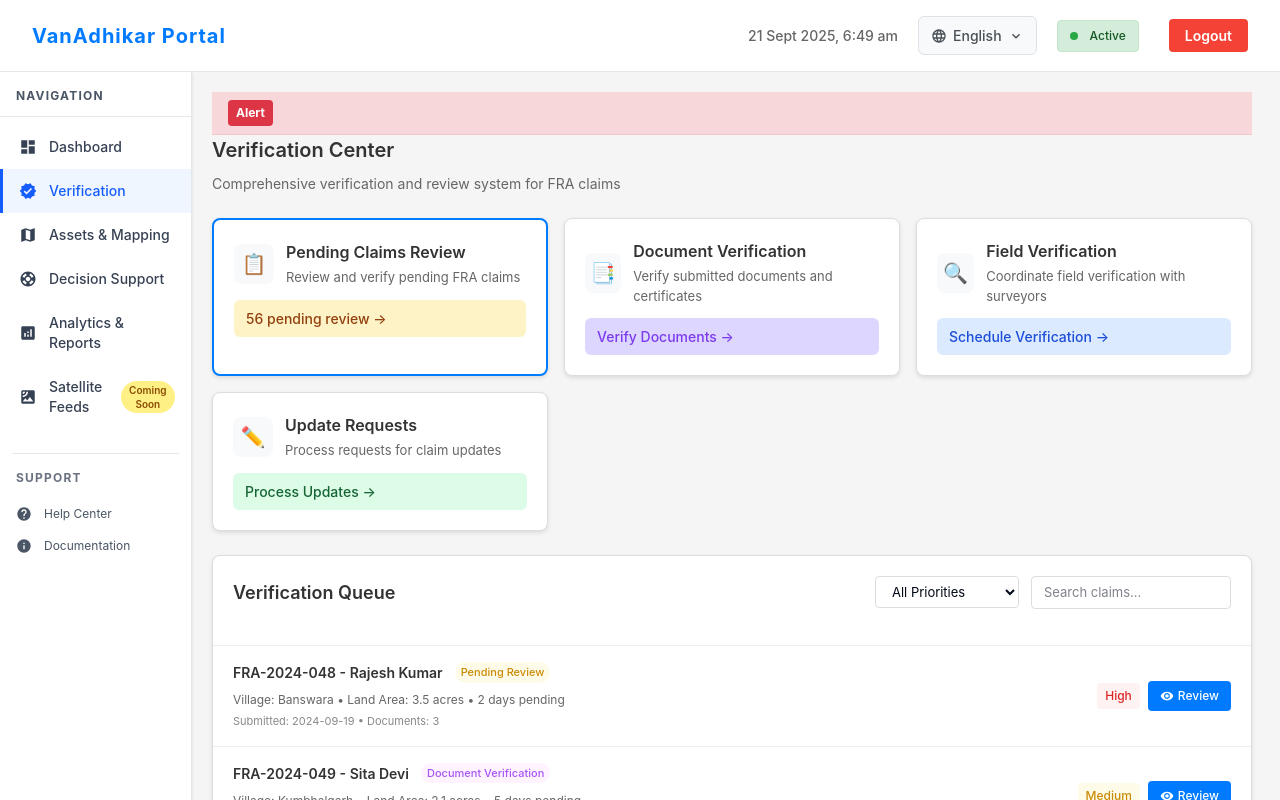
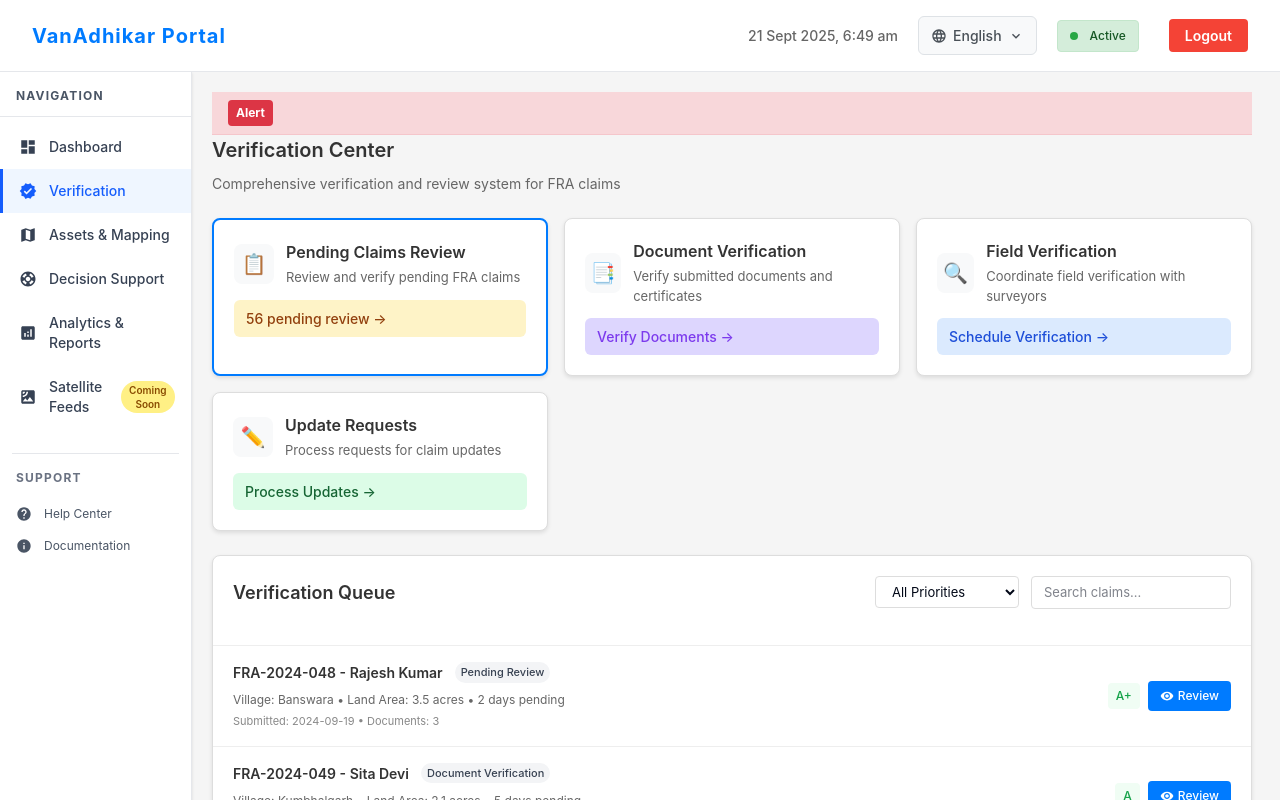
Before and after one commit to Abhaysoft-inc/sih-mvp, a Next.js app: page /dashboard/tehsil in a window 1280 px wide. Both pictures are taken after a click on the element 726 px from the left and 2084 px from the top of the page. Shown: the top 800 px of the page. Built offline with nearby package versions, Linux system fonts and the light colour scheme.

Commit message:
fixed verification thing

```diff
--- a/src/components/VerificationSection.js
+++ b/src/components/VerificationSection.js
@@ -28,7 +28,7 @@ const VerificationSection = ({ stats, ActionCard }) => {
       id: "FRA-2024-048",
       applicant: "Rajesh Kumar",
       village: "Banswara",
-      priority: "High",
+      priority: "A+",
       days: 2,
       landArea: "3.5 acres",
       documents: ["Identity Proof", "Land Records", "Community Certificate"],
@@ -40,7 +40,7 @@ const VerificationSection = ({ stats, ActionCard }) => {
       id: "FRA-2024-049",
       applicant: "Sita Devi",
       village: "Kumbhalgarh",
-      priority: "Medium",
+      priority: "A",
       days: 5,
       landArea: "2.1 acres",
       documents: ["Identity Proof", "Land Records"],
@@ -52,13 +52,37 @@ const VerificationSection = ({ stats, ActionCard }) => {
       id: "FRA-2024-050",
       applicant: "Mohan Singh",
       village: "Pratapgarh",
-      priority: "Low",
+      priority: "B",
       days: 8,
       landArea: "4.2 acres",
       documents: ["Identity Proof", "Land Records", "Community Certificate", "Survey Report"],
       status: "Field Verification",
       phone: "+91-9876543212",
       submissionDate: "2024-09-13"
+    },
+    {
+      id: "FRA-2024-052",
+      applicant: "Amit Sharma",
+      village: "Chittorgarh",
+      priority: "C+",
+      days: 6,
+      landArea: "2.7 acres",
+      documents: ["Identity Proof", "Land Records", "Community Certificate"],
+      status: "Document Verification",
+      phone: "+91-9876543214",
+      submissionDate: "2024-09-15"
+    },
+    {
+      id: "FRA-2024-053",
+      applicant: "Radha Patel",
+      village: "Udaipur",
+      priority: "C",
+      days: 7,
+      landArea: "3.0 acres",
+      documents: ["Identity Proof", "Land Records"],
+      status: "Pending Review",
+      phone: "+91-9876543215",
+      submissionDate: "2024-09-14"
     }
   ])
 
@@ -83,20 +107,21 @@ const VerificationSection = ({ stats, ActionCard }) => {
 
   const getPriorityColor = (priority) => {
     switch(priority) {
+      case 'Medium': return { bg: '#fefce8', text: '#ca8a04' }
       case 'High': return { bg: '#fef2f2', text: '#dc2626' }
       case 'Medium': return { bg: '#fefce8', text: '#ca8a04' }
       case 'Low': return { bg: '#f0fdf4', text: '#16a34a' }
-      default: return { bg: '#f3f4f6', text: '#374151' }
+      default: return {  bg: '#f0fdf4', text: '#16a34a' }
     }
   }
 
   const getStatusColor = (status) => {
     switch(status) {
-      case 'Pending Review': return { bg: '#fefce8', text: '#ca8a04' }
-      case 'Document Verification': return { bg: '#fef3ff', text: '#a855f7' }
-      case 'Field Verification': return { bg: '#f0f9ff', text: '#0ea5e9' }
-      case 'Approved': return { bg: '#f0fdf4', text: '#16a34a' }
-      case 'Rejected': return { bg: '#fef2f2', text: '#dc2626' }
+      case 'Pending Review': return { bg: '#f3f4f6', text: '#374151' }
+      case 'Document Verification': return { bg: '#f3f4f6', text: '#374151'  }
+      case 'Field Verification': return { bg: '#f3f4f6', text: '#374151'  }
+      case 'Approved': return { bbg: '#f3f4f6', text: '#374151'  }
+      case 'Rejected': return {bg: '#f3f4f6', text: '#374151'  }
       default: return { bg: '#f3f4f6', text: '#374151' }
     }
   }
```
